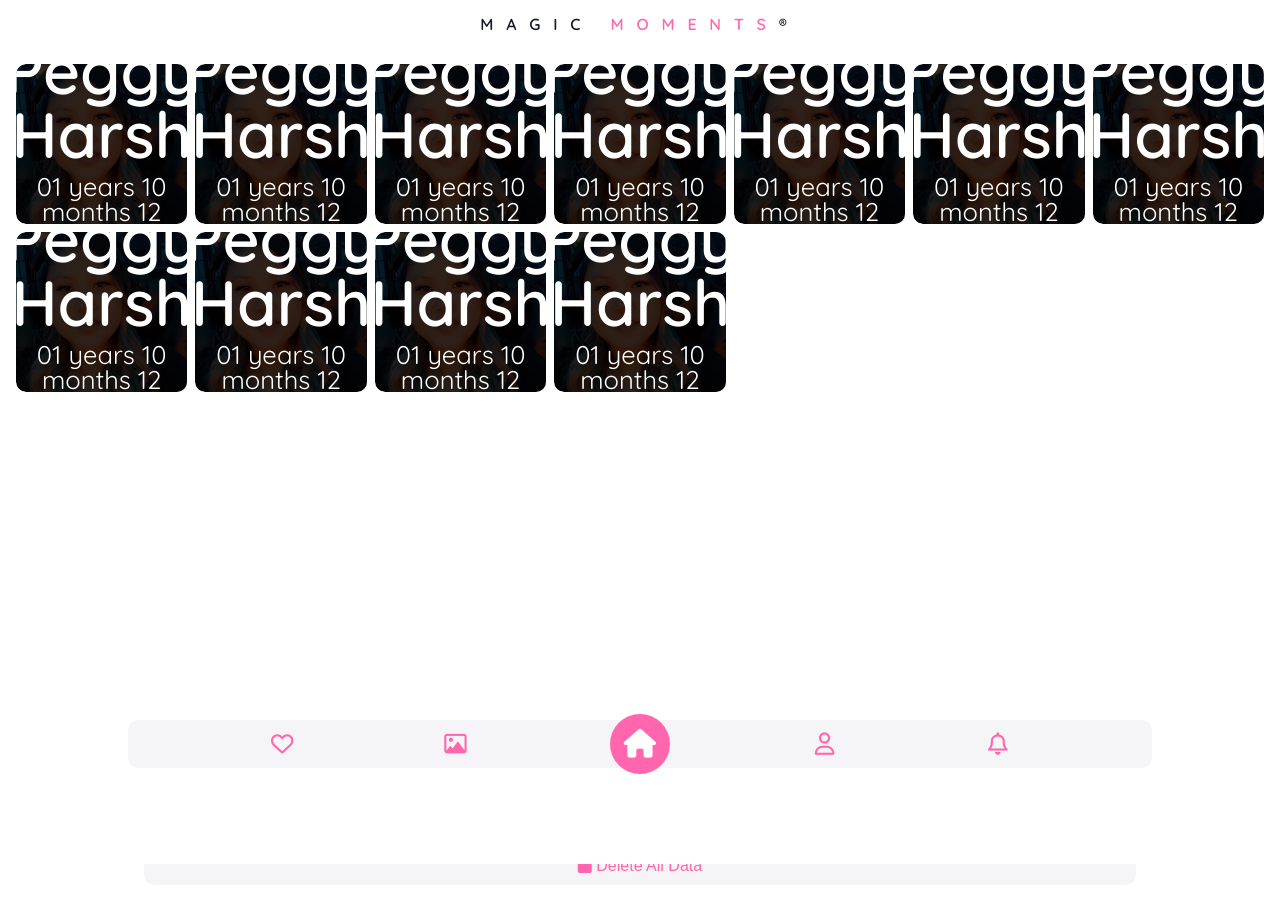
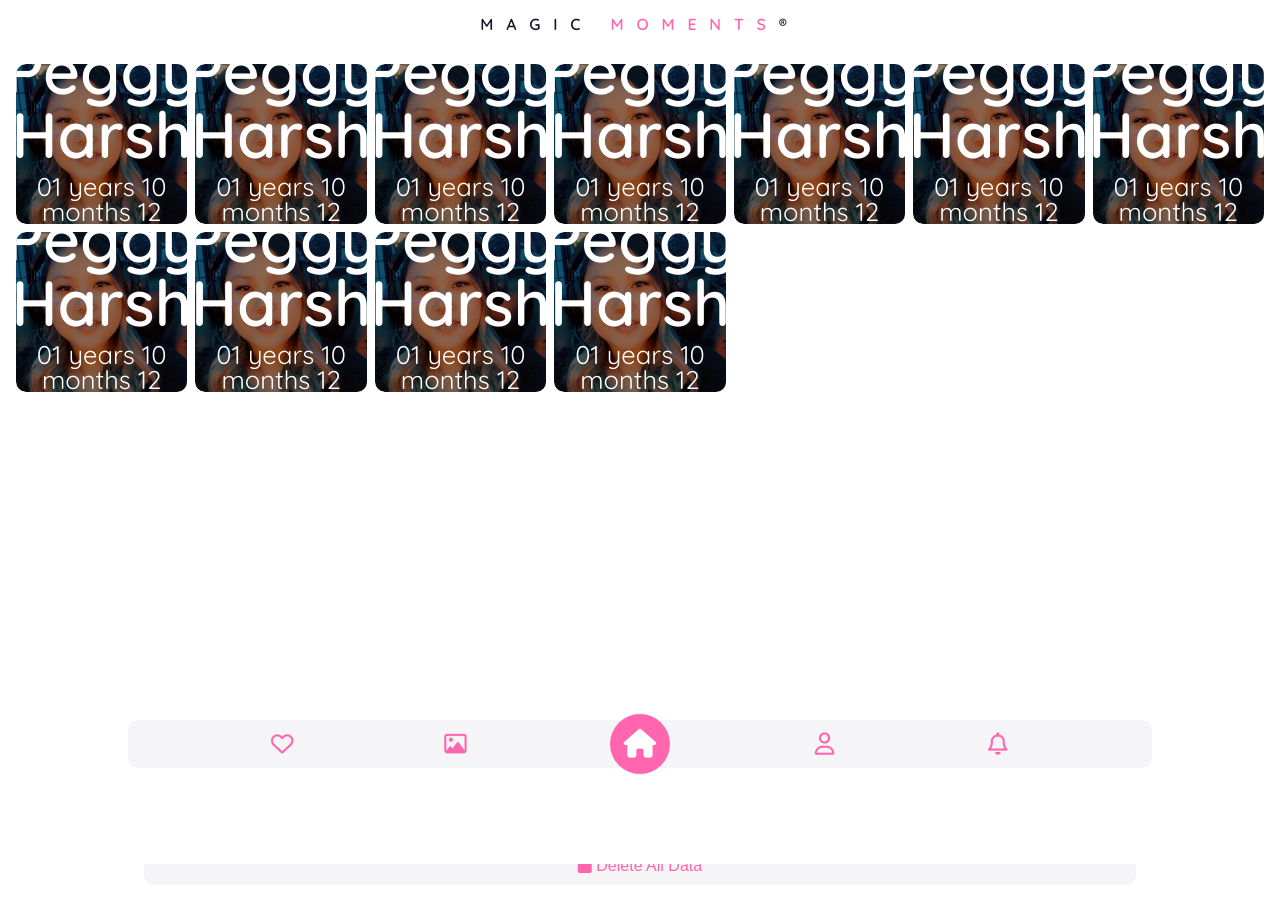
Before and after one commit to rlharsh/My-Moments, a website: page index.html in a window 1280 px wide. Drawn offline with nearby package versions, Linux system fonts and the light colour scheme; files whose address does not match are found by name.

Commit message:
GUI Update

```diff
--- a/assets/css/style.css
+++ b/assets/css/style.css
@@ -608,7 +608,7 @@ input:checked + .slider:before {
     width: 100%;
     height: 100%;
     z-index: 0;
-    filter: brightness(20%);
+    filter: brightness(60%);
 }
 
 .user-card__image__foreground {
```
